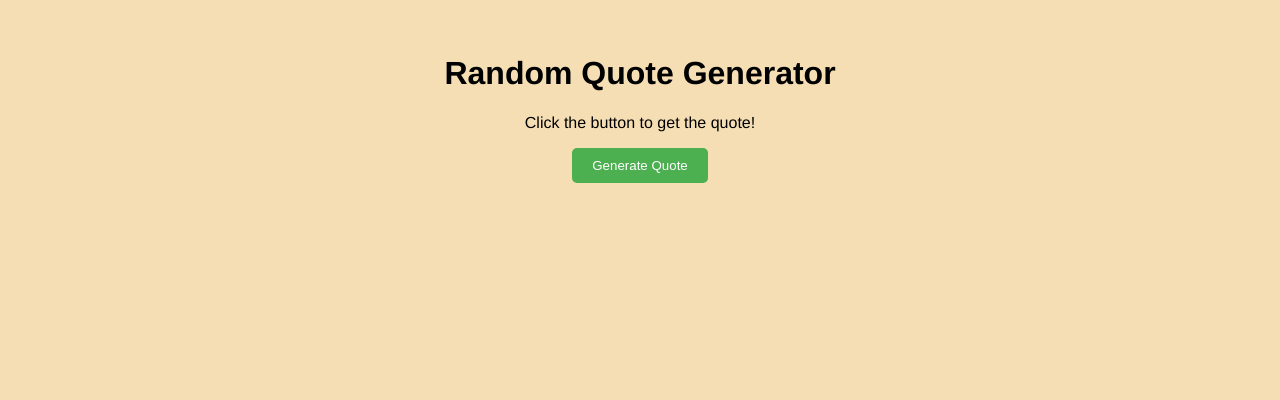
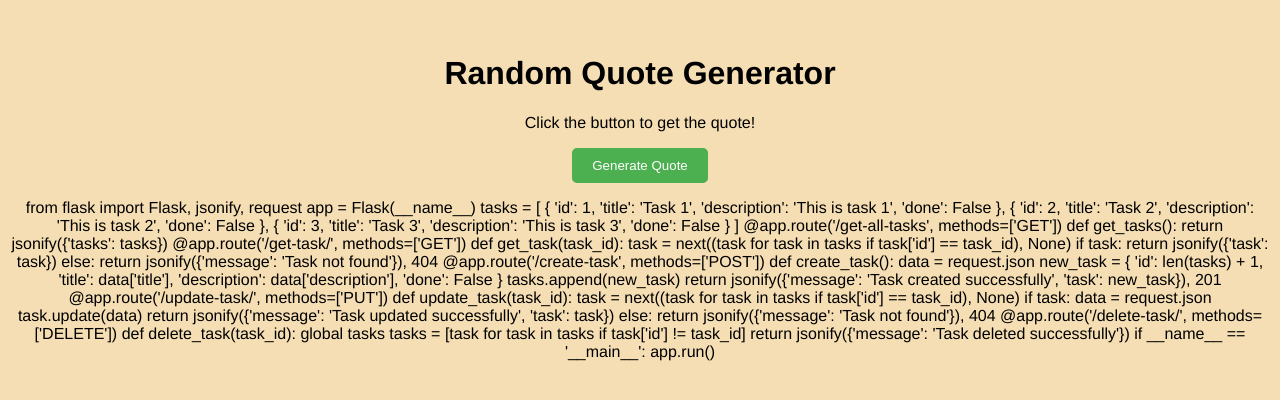
Before and after one commit to redwing-381/Random_quote_generator, a plain HTML site: page index.html in a window 1280 px wide. Shown: the part 244-644 px from the top of the page. Drawn offline with Linux system fonts and the light colour scheme.

Commit message:
content added

```diff
--- a/index.html
+++ b/index.html
@@ -12,6 +12,73 @@
             <h1>Random Quote Generator</h1>
             <p id="quote">Click the button to get the quote!</p>
             <button id="button">Generate Quote</button>
+            <p>
+                from flask import Flask, jsonify, request
+                app = Flask(__name__)
+                tasks = [
+                    {
+                        'id': 1,
+                        'title': 'Task 1',
+                        'description': 'This is task 1',
+                        'done': False
+                    },
+                    {
+                        'id': 2,
+                        'title': 'Task 2',
+                        'description': 'This is task 2',
+                        'done': False
+                    },
+                    {
+                        'id': 3,
+                        'title': 'Task 3',
+                        'description': 'This is task 3',
+                        'done': False
+                    }
+                ]
+
+                @app.route('/get-all-tasks', methods=['GET'])
+                def get_tasks():
+                    return jsonify({'tasks': tasks})
+
+                @app.route('/get-task/<int:task_id>', methods=['GET'])
+                def get_task(task_id):
+                    task = next((task for task in tasks if task['id'] == task_id), None)
+                    if task:
+                        return jsonify({'task': task})
+                    else:
+                        return jsonify({'message': 'Task not found'}), 404
+
+                @app.route('/create-task', methods=['POST'])
+                def create_task():
+                    data = request.json
+                    new_task = {
+                        'id': len(tasks) + 1,
+                        'title': data['title'],
+                        'description': data['description'],
+                        'done': False
+                    }
+                    tasks.append(new_task)
+                    return jsonify({'message': 'Task created successfully', 'task': new_task}), 201
+
+                @app.route('/update-task/<int:task_id>', methods=['PUT'])
+                def update_task(task_id):
+                    task = next((task for task in tasks if task['id'] == task_id), None)
+                    if task:
+                        data = request.json
+                        task.update(data)
+                        return jsonify({'message': 'Task updated successfully', 'task': task})
+                    else:
+                        return jsonify({'message': 'Task not found'}), 404
+
+                @app.route('/delete-task/<int:task_id>', methods=['DELETE'])
+                def delete_task(task_id):
+                    global tasks
+                    tasks = [task for task in tasks if task['id'] != task_id]
+                    return jsonify({'message': 'Task deleted successfully'})
+
+                if __name__ == '__main__':
+                    app.run()
+            </p>
     </div>
     <script src="script.js"></script>
 </body>
```
Also changed, not shown: 1 other file.
